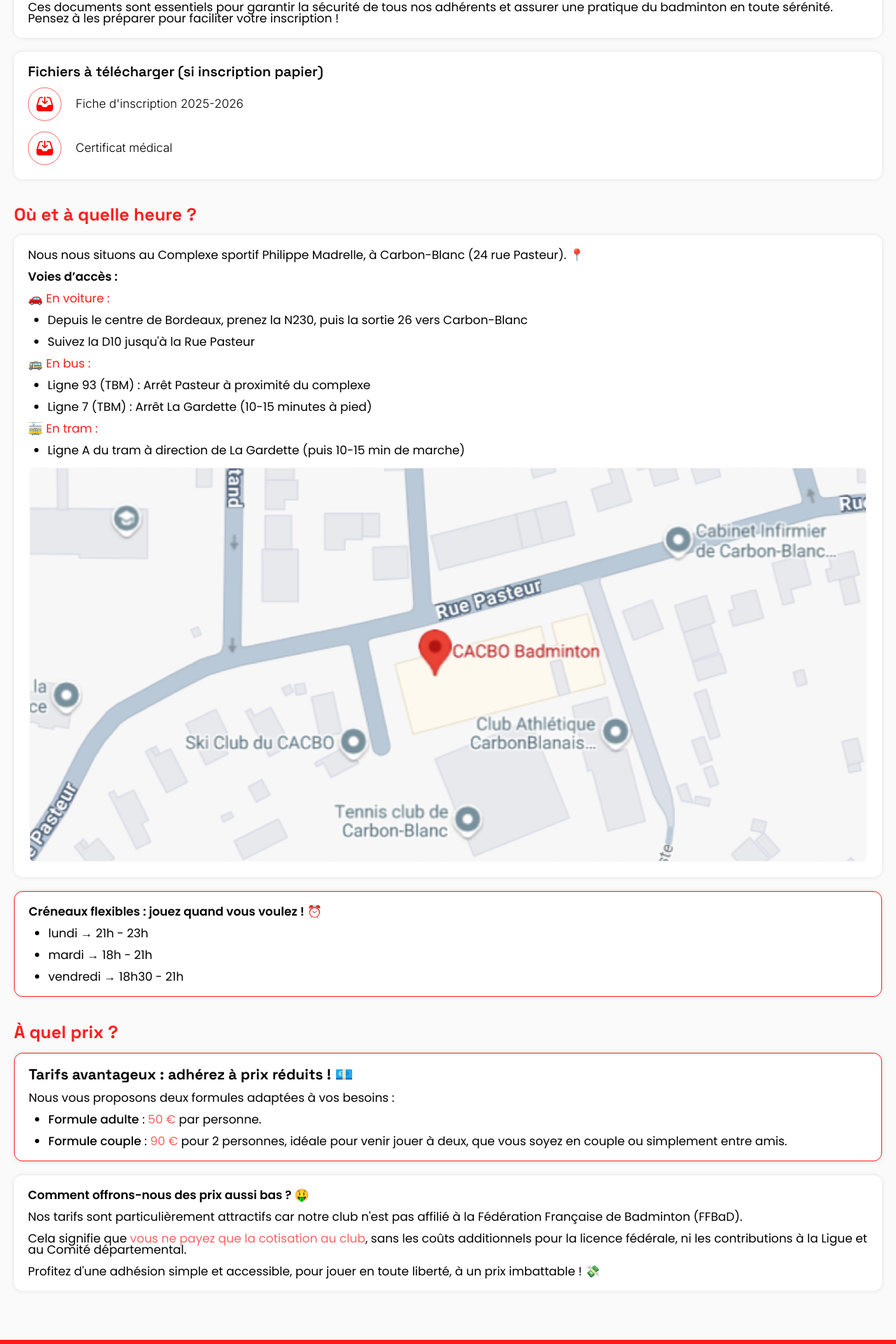
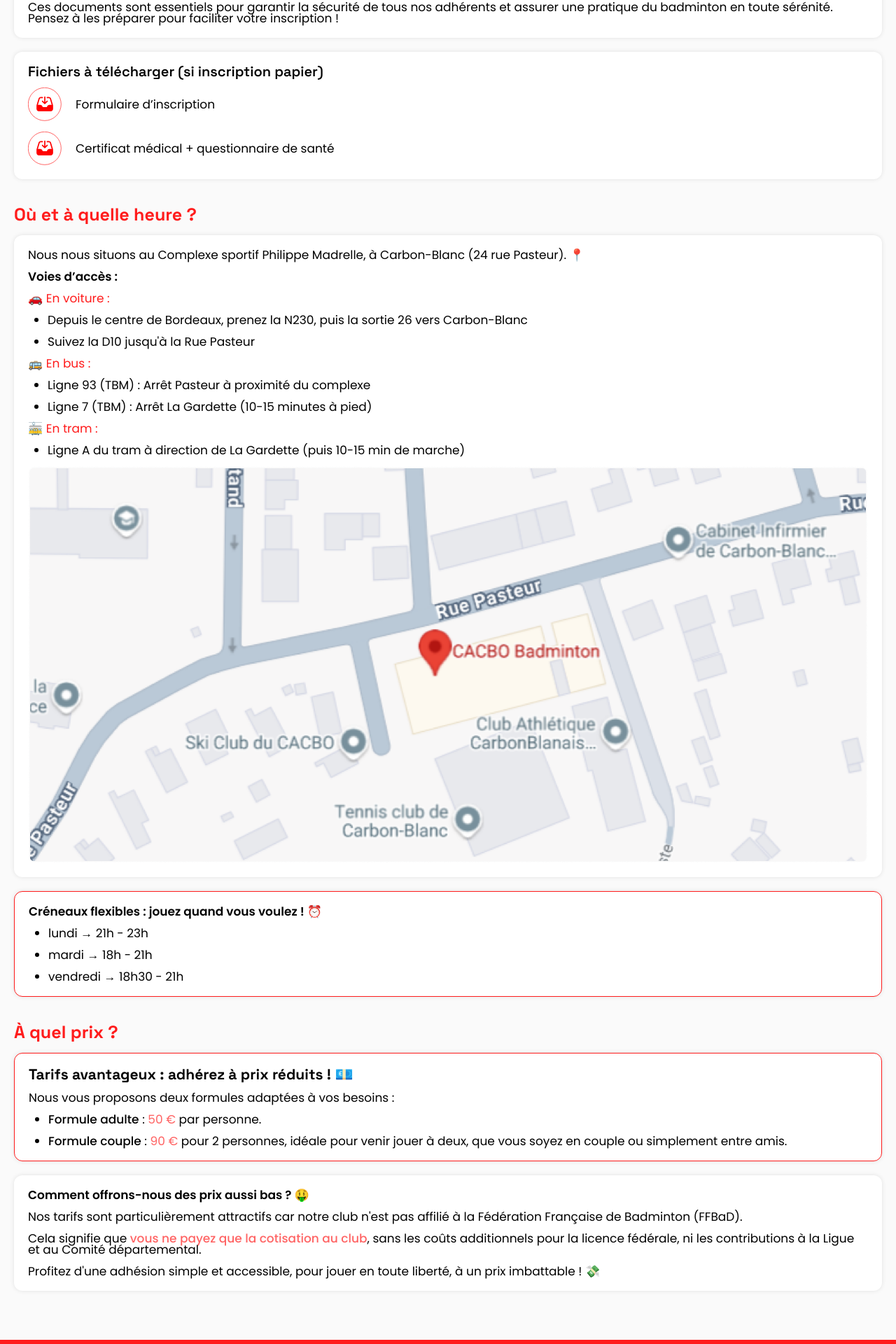
Before and after one commit to Matsuel/CACBO-Badminton, a Next.js app: page /adherer in a window 1280 px wide. Shown: the part 1807-3727 px from the top of the page at 70% size. Built offline with nearby package versions, Linux system fonts and the light colour scheme; a web font is replaced by a local one.

Commit message:
Mise à jour des textes et des styles dans plusieurs composants pour une meilleure clarté et cohérence, y compris des ajustements dans les documents à télécharger et les règles de jeu.

```diff
--- a/src/app/adherer/page.tsx
+++ b/src/app/adherer/page.tsx
@@ -107,8 +107,8 @@ const Adherer = () => {
                     </Bloc>
 
                     <Bloc subtitile="Fichiers à télécharger (si inscription papier)">
-                        <Documents href="/adherer/Fiche d'inscription 2025-2026.pdf" content="Fiche d'inscription 2025-2026" />
-                        <Documents href="/adherer/Certificat médical.pdf" content="Certificat médical" />
+                        <Documents href="/adherer/Fiche d'inscription 2025-2026.pdf" content="Formulaire d’inscription" />
+                        <Documents href="/adherer/Certificat médical.pdf" content="Certificat médical + questionnaire de santé" />
                     </Bloc>
                 </Parent>
 
@@ -206,7 +206,7 @@ const Adherer = () => {
                         </BlocText>
 
                         <BlocText>
-                            Cela signifie que <span className="text-redpale">vous ne payez que la cotisation au club</span>, sans les coûts additionnels pour la licence fédérale, ni les contributions à la Ligue et au Comité départemental.
+                            Cela signifie que <span className="text-redpale font-medium!">vous ne payez que la cotisation au club</span>, sans les coûts additionnels pour la licence fédérale, ni les contributions à la Ligue et au Comité départemental.
                         </BlocText>
 
                         <BlocText>
--- a/src/app/contact/page.tsx
+++ b/src/app/contact/page.tsx
@@ -69,7 +69,7 @@ const Contact = () => {
 
                 <Parent>
                     <SingleTitle>
-                        Ou nous rejoindre 👇
+                        Où nous rejoindre 👇
                     </SingleTitle>
 
                     <Bloc className="border border-redcolor">
--- a/src/app/page.tsx
+++ b/src/app/page.tsx
@@ -1,7 +1,4 @@
-import { SendHorizontal } from "lucide-react";
-import Image from "next/image";
 import ExternalLink from "@/assets/ExternalLink";
-import BlocSubtitle from "@/components/BlocSubtitle";
 import BlocText from "@/components/BlocText";
 import Button from "@/components/Button";
 import Caroussel from "@/components/Caroussel";
@@ -12,6 +9,8 @@ import List from "@/components/List";
 import ListElement from "@/components/ListElement";
 import PageLayout from "@/components/PageLayout";
 import { textVariants } from "@/constantes/theme";
+import { SendHorizontal } from "lucide-react";
+import Image from "next/image";
 import Bloc from "../components/Bloc";
 
 export default function Home() {
@@ -50,9 +49,9 @@ export default function Home() {
             Notre club réunit des passionnés de badminton de tous niveaux. L’ambiance y est familiale et conviviale, propice à la détente et au partage.
           </BlocText>
 
-          <BlocSubtitle>
+          <h4 className={`${textVariants.h4} text-redcolor`}>
             Que vous soyez compétiteur ou simplement en quête de loisirs, vous trouverez chez nous un cadre chaleureux pour pratiquer sans pression.
-          </BlocSubtitle>
+          </h4>
 
           <BlocText>
             Envie d&apos;en savoir plus ?
--- a/src/app/regles/page.tsx
+++ b/src/app/regles/page.tsx
@@ -91,6 +91,15 @@ const Regles = () => {
                         <List>
                             <ListElement>Au service, le volant doit atterrir dans le carré de service diagonalement opposé au serveur. Si le service est court ou hors de cette zone, il est considéré comme faute.</ListElement>
                             <ListElement>En jeu, toute la partie du terrain située entre les lignes intérieures est valable.</ListElement>
+                        </List>
+
+                        <h4 className={`${textVariants.h4} text-redpale`}>
+                            En double, le terrain s’élargit pour inclure les couloirs latéraux extérieurs.
+                        </h4>
+
+                        <List>
+                            <ListElement>Au service, il doit atterrir dans le carré de service diagonalement opposé ou dans les couloirs de service latéraux.</ListElement>
+                            <ListElement>En jeu, l’intégralité du terrain, y compris les couloirs latéraux, est utilisée.</ListElement>
                         </List>
                     </Bloc>
                 </Parent>
--- a/src/components/Document.tsx
+++ b/src/components/Document.tsx
@@ -4,6 +4,7 @@ import Link from "next/link";
 import { useState } from "react";
 import File from "@/assets/file.svg";
 import FileRed from "@/assets/fileRed.svg";
+import { textVariants } from "@/constantes/theme";
 
 interface DocumentsProps {
     content: string;
@@ -42,7 +43,7 @@ export const Documents = ({
                 </div>
             </Link>
 
-            <h5 className="font-Inter font-light text-paragraph">
+            <h5 className={textVariants.text}>
                 {content}
             </h5>
         </div>
--- a/src/components/Partenaire.tsx
+++ b/src/components/Partenaire.tsx
@@ -1,5 +1,5 @@
+import { textVariants } from '@/constantes/theme';
 import Image from 'next/image';
-import { textVariants } from '@/constantes/theme';
 
 interface PartenaireProps {
     name: string;
@@ -16,14 +16,14 @@ const Partenaire = ({
         <div className={"w-full h-auto flex flex-row items-center justify-start p-5 gap-[25px] bg-white rounded-xl shadow-default"}>
 
             <div
-                className='w-[100px] h-[100px] flex items-center justify-center rounded-xl bg-whitebroken'
+                    className='w-[100px] h-[100px] flex items-center justify-center rounded-xl bg-whitebroken shrink-0'
             >
                     <Image
                         src={image}
                         alt='volant de badminton'
-                    className='w-auto h-auto'
                         width={100}
                         height={100}
+                        className='rounded-xl w-auto h-auto'
                     />
             </div>
 
--- a/src/constantes/partenaires.ts
+++ b/src/constantes/partenaires.ts
@@ -7,7 +7,7 @@ export const partenaires = [
         image: "/partenaires/carbon-blanc.png"
     },
     {
-        name: "CACBO",
+        name: "Club Athlétique CarbonBlanais Omnisports",
         role: "Club Omnisport",
         image: "/partenaires/omnisport.png"
     }
```
Lines whose indentation alone changed are shown as unchanged.
